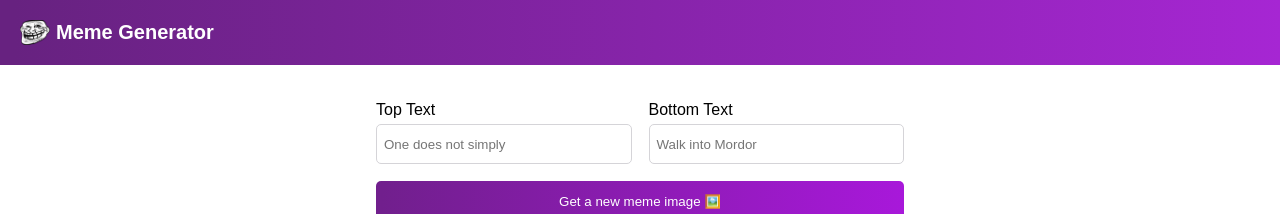
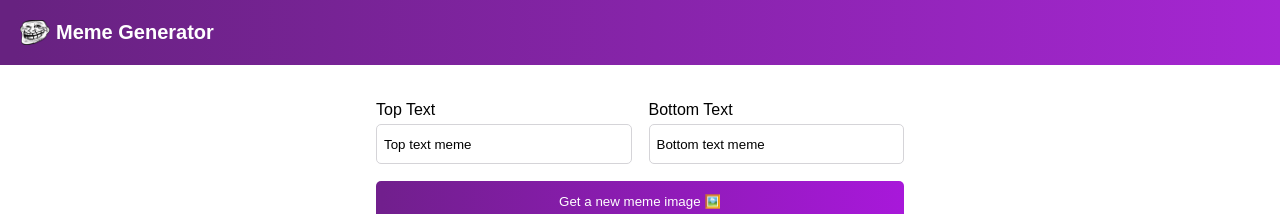
Before and after one commit to kelvinfrancis/meme-generator, a React (Vite) app: page / in a window 1280 px wide. Shown: the top 214 px of the page. Built offline with nearby package versions, Linux system fonts and the light colour scheme.

Commit message:
fix: update input handling to reflect meme state changes

```diff
--- a/src/components/Main.jsx
+++ b/src/components/Main.jsx
@@ -7,20 +7,36 @@
     imageUrl: "http://i.imgflip.com/1bij.jpg",
   });
 
-  function handleChange() {
-    console.log("Hola")
+  function handleChange(event) {
+    const { value, name } = event.currentTarget;
+    setMeme((prevMeme) => ({
+      ...prevMeme,
+      [name]: value,
+    }));
   }
   return (
     <main>
       <div className="form">
         <label>
           Top Text
-          <input type="text" placeholder="One does not simply" name="topText" onChange={handleChange}/>
+          <input
+            type="text"
+            placeholder="One does not simply"
+            name="topText"
+            onChange={handleChange}
+            value={meme.topText}
+          />
         </label>
 
         <label>
           Bottom Text
-          <input type="text" placeholder="Walk into Mordor" name="bottomText" />
+          <input
+            type="text"
+            placeholder="Walk into Mordor"
+            name="bottomText"
+            onChange={handleChange}
+            value={meme.bottomText}
+          />
         </label>
 
         <button>Get a new meme image 🖼️</button>
```
